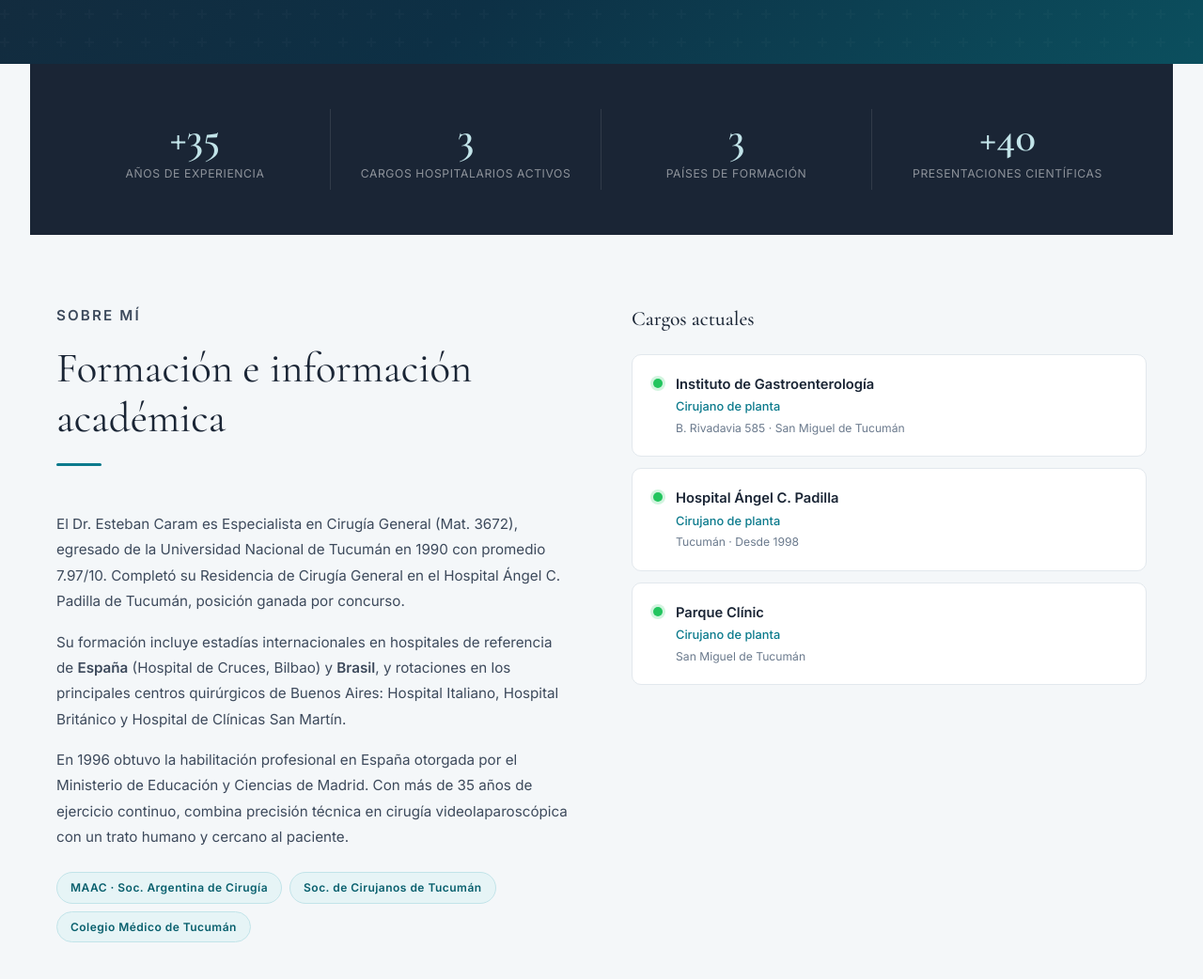
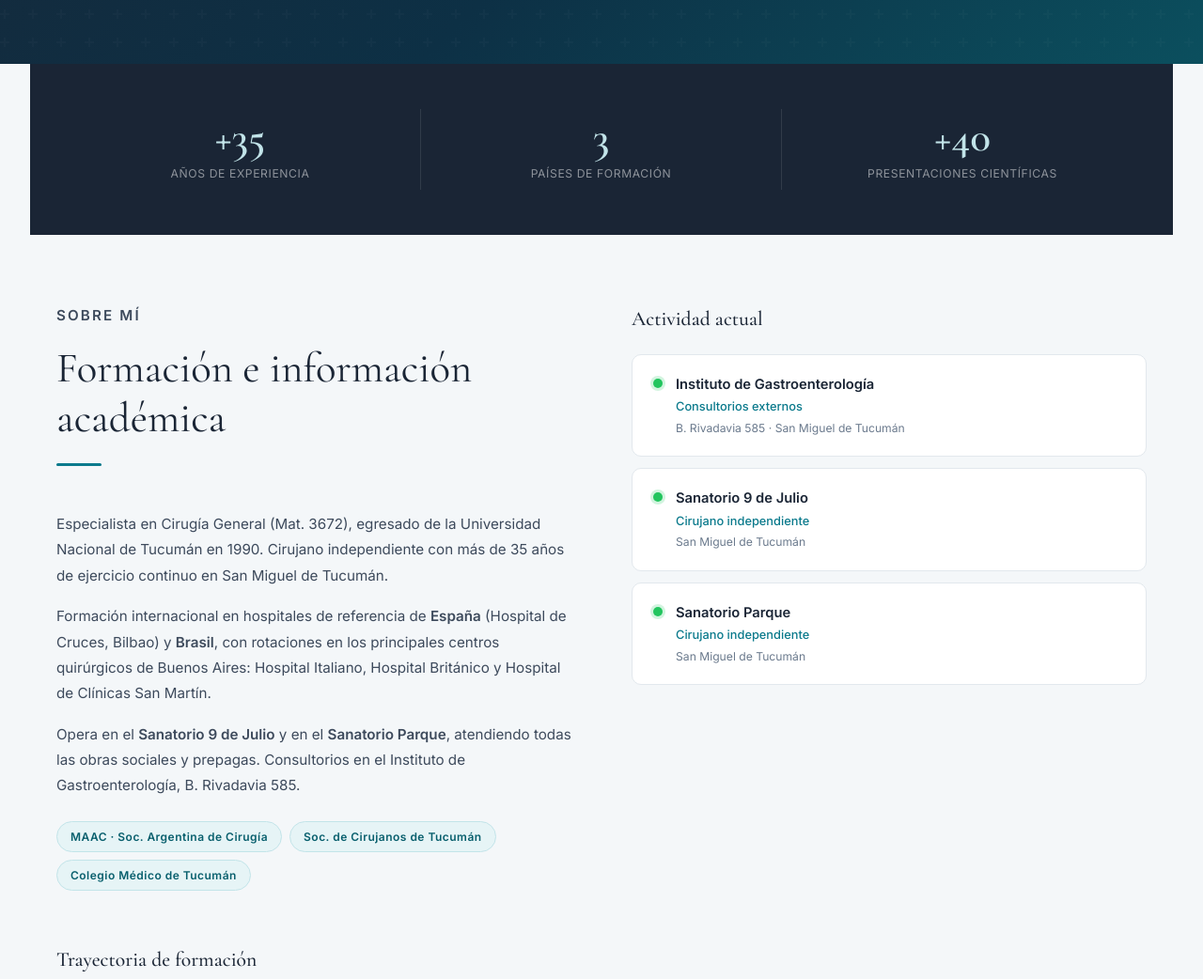
Before and after one commit to mariacaram/dr-esteban-caram, a plain HTML site: page index.html in a window 1280 px wide. Shown: the part 740-1782 px from the top of the page at 94% size. Drawn offline with nearby package versions, Linux system fonts and the light colour scheme.

Commit message:
Actualizar info profesional: sanatorios, obras sociales y bio sin tercera persona
- Reemplaza posiciones con Sanatorio 9 de Julio y Sanatorio Parque (cirujano independiente)
- Bio reescrita sin tercera persona, sin promedio ni residencia
- Quita stat de cargos hospitalarios (stats bar pasa a 3 columnas)
- FAQ obras sociales: "atiende todas las obras sociales y prepagas"
- Timeline actualidad: Sanatorio 9 de Julio y Sanatorio Parque

Co-Authored-By: Claude Sonnet 4.6 <noreply@anthropic.com>

```diff
--- a/index.html
+++ b/index.html
@@ -174,7 +174,7 @@
     #sobre-mi { background: var(--gray-light); padding-top: 0; }
     .about-statsbar {
       background: var(--navy);
-      display: grid; grid-template-columns: repeat(4, 1fr);
+      display: grid; grid-template-columns: repeat(3, 1fr);
       padding: 48px 32px; gap: 0;
     }
     .about-statsbar-item {
@@ -241,11 +241,13 @@
     .tl-badge.active { background: rgba(34,197,94,.1); color: #15803d; border: 1px solid rgba(34,197,94,.3); }
 
     @media (max-width: 900px) {
+      .about-statsbar { grid-template-columns: repeat(3, 1fr); }
+      .about-intro { grid-template-columns: 1fr; gap: 40px; padding-top: 48px; }
+      .timeline { grid-template-columns: 1fr; }
+    }
+    @media (max-width: 600px) {
       .about-statsbar { grid-template-columns: repeat(2, 1fr); }
       .about-statsbar-item:nth-child(2) { border-right: none; }
-      .about-statsbar-item:nth-child(3) { border-right: 1px solid rgba(255,255,255,.1); }
-      .about-intro { grid-template-columns: 1fr; gap: 40px; padding-top: 48px; }
-      .timeline { grid-template-columns: 1fr; }
     }
     @media (max-width: 560px) {
       .about-statsbar { grid-template-columns: repeat(2,1fr); padding: 32px 20px; }
@@ -506,10 +508,6 @@
     </div>
     <div class="about-statsbar-item">
       <div class="stat-number">3</div>
-      <div class="stat-label">cargos hospitalarios activos</div>
-    </div>
-    <div class="about-statsbar-item">
-      <div class="stat-number">3</div>
       <div class="stat-label">países de formación</div>
     </div>
     <div class="about-statsbar-item">
@@ -527,22 +525,20 @@
         <h2 class="section-title">Formación e información académica</h2>
         <div class="divider"></div>
         <p>
-          El Dr. Esteban Caram es Especialista en Cirugía General (Mat. 3672), egresado
-          de la Universidad Nacional de Tucumán en 1990 con promedio 7.97/10.
-          Completó su Residencia de Cirugía General en el Hospital Ángel C. Padilla
-          de Tucumán, posición ganada por concurso.
+          Especialista en Cirugía General (Mat. 3672), egresado de la Universidad
+          Nacional de Tucumán en 1990. Cirujano independiente con más de 35 años
+          de ejercicio continuo en San Miguel de Tucumán.
         </p>
         <p>
-          Su formación incluye estadías internacionales en hospitales de referencia de
+          Formación internacional en hospitales de referencia de
           <strong>España</strong> (Hospital de Cruces, Bilbao) y <strong>Brasil</strong>,
-          y rotaciones en los principales centros quirúrgicos de Buenos Aires: Hospital Italiano,
-          Hospital Británico y Hospital de Clínicas San Martín.
+          con rotaciones en los principales centros quirúrgicos de Buenos Aires:
+          Hospital Italiano, Hospital Británico y Hospital de Clínicas San Martín.
         </p>
         <p>
-          En 1996 obtuvo la habilitación profesional en España otorgada por el
-          Ministerio de Educación y Ciencias de Madrid. Con más de 35 años de ejercicio
-          continuo, combina precisión técnica en cirugía videolaparoscópica con un
-          trato humano y cercano al paciente.
+          Opera en el <strong>Sanatorio 9 de Julio</strong> y en el <strong>Sanatorio Parque</strong>,
+          atendiendo todas las obras sociales y prepagas. Consultorios en el
+          Instituto de Gastroenterología, B. Rivadavia 585.
         </p>
         <div class="societies">
           <span class="society-tag">MAAC · Soc. Argentina de Cirugía</span>
@@ -552,28 +548,28 @@
       </div>
 
       <div class="current-positions">
-        <h3>Cargos actuales</h3>
+        <h3>Actividad actual</h3>
         <div class="position-card">
           <div class="pos-dot current"></div>
           <div>
             <div class="pos-name">Instituto de Gastroenterología</div>
-            <div class="pos-role">Cirujano de planta</div>
+            <div class="pos-role">Consultorios externos</div>
             <div class="pos-since">B. Rivadavia 585 · San Miguel de Tucumán</div>
           </div>
         </div>
         <div class="position-card">
           <div class="pos-dot current"></div>
           <div>
-            <div class="pos-name">Hospital Ángel C. Padilla</div>
-            <div class="pos-role">Cirujano de planta</div>
-            <div class="pos-since">Tucumán · Desde 1998</div>
+            <div class="pos-name">Sanatorio 9 de Julio</div>
+            <div class="pos-role">Cirujano independiente</div>
+            <div class="pos-since">San Miguel de Tucumán</div>
           </div>
         </div>
         <div class="position-card">
           <div class="pos-dot current"></div>
           <div>
-            <div class="pos-name">Parque Clínic</div>
-            <div class="pos-role">Cirujano de planta</div>
+            <div class="pos-name">Sanatorio Parque</div>
+            <div class="pos-role">Cirujano independiente</div>
             <div class="pos-since">San Miguel de Tucumán</div>
           </div>
         </div>
@@ -660,10 +656,10 @@
 
         <div class="tl-item" style="grid-column: 1 / -1">
           <div class="tl-dot active"></div>
-          <div class="tl-year">1998 – Presente</div>
-          <div class="tl-title">Cirujano de Planta · Hospital Padilla · Instituto de Gastroenterología · Parque Clínic</div>
-          <div class="tl-place">San Miguel de Tucumán, Argentina</div>
-          <span class="tl-badge active">Cargo actual</span>
+          <div class="tl-year">Actualidad</div>
+          <div class="tl-title">Cirujano independiente · Sanatorio 9 de Julio · Sanatorio Parque</div>
+          <div class="tl-place">Consultorios: Instituto de Gastroenterología · B. Rivadavia 585, San Miguel de Tucumán</div>
+          <span class="tl-badge active">Ejercicio actual</span>
         </div>
 
       </div>
@@ -872,11 +868,11 @@
       </div>
 
       <div class="faq-item">
-        <div class="faq-q">¿Qué obra social / prepaga acepta el instituto?</div>
+        <div class="faq-q">¿Qué obras sociales y prepagas atiende?</div>
         <div class="faq-a">
-          El Instituto de Gastroenterología trabaja con las principales obras sociales y
-          prepagas de la región. Te recomendamos consultar directamente al instituto al
-          (0381) 421-2613 para verificar la cobertura de tu plan antes de sacar turno.
+          Atiende todas las obras sociales y prepagas. Para confirmar la cobertura
+          de tu plan o consultar aranceles, podés llamar al (0381) 421-2613 o solicitar
+          tu turno directamente por el portal online.
         </div>
       </div>
 
```
